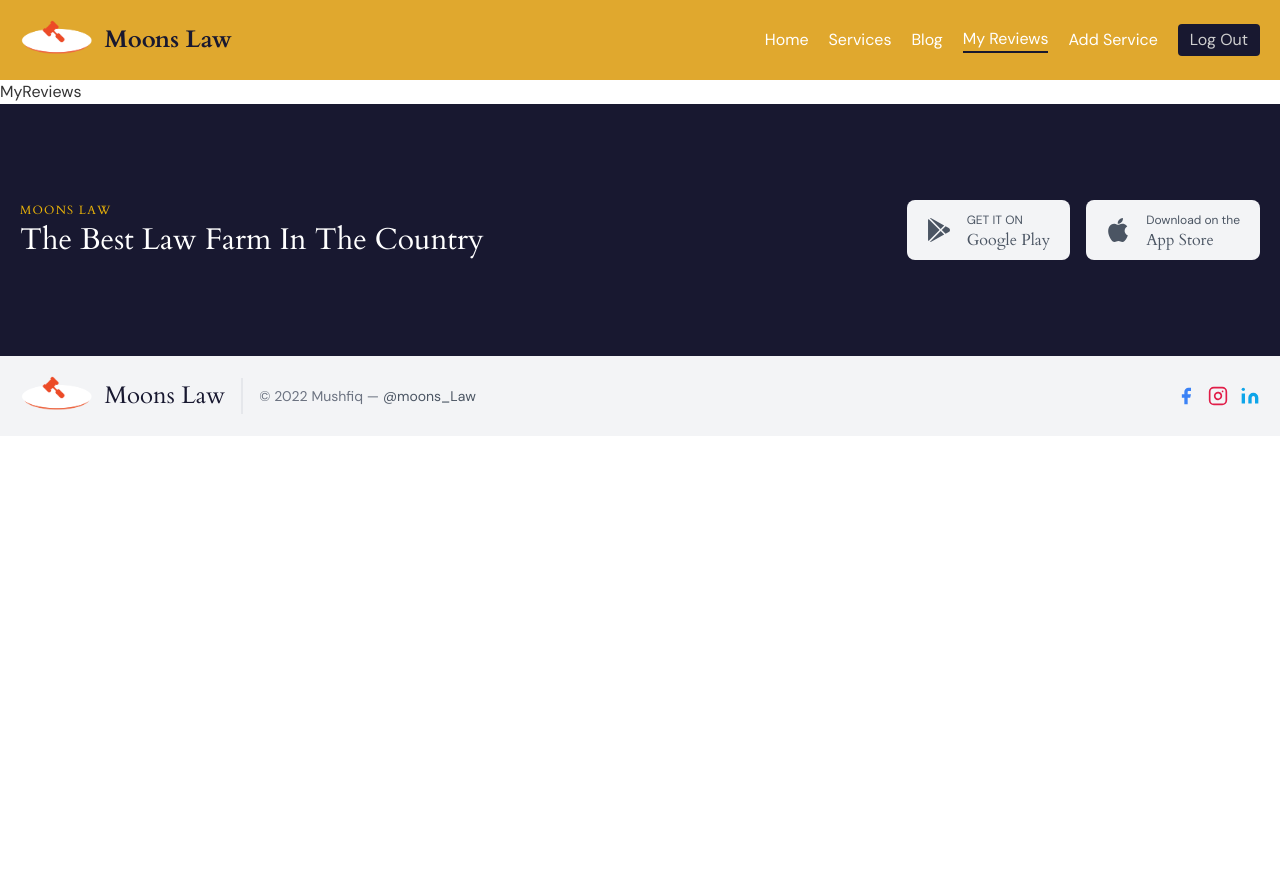
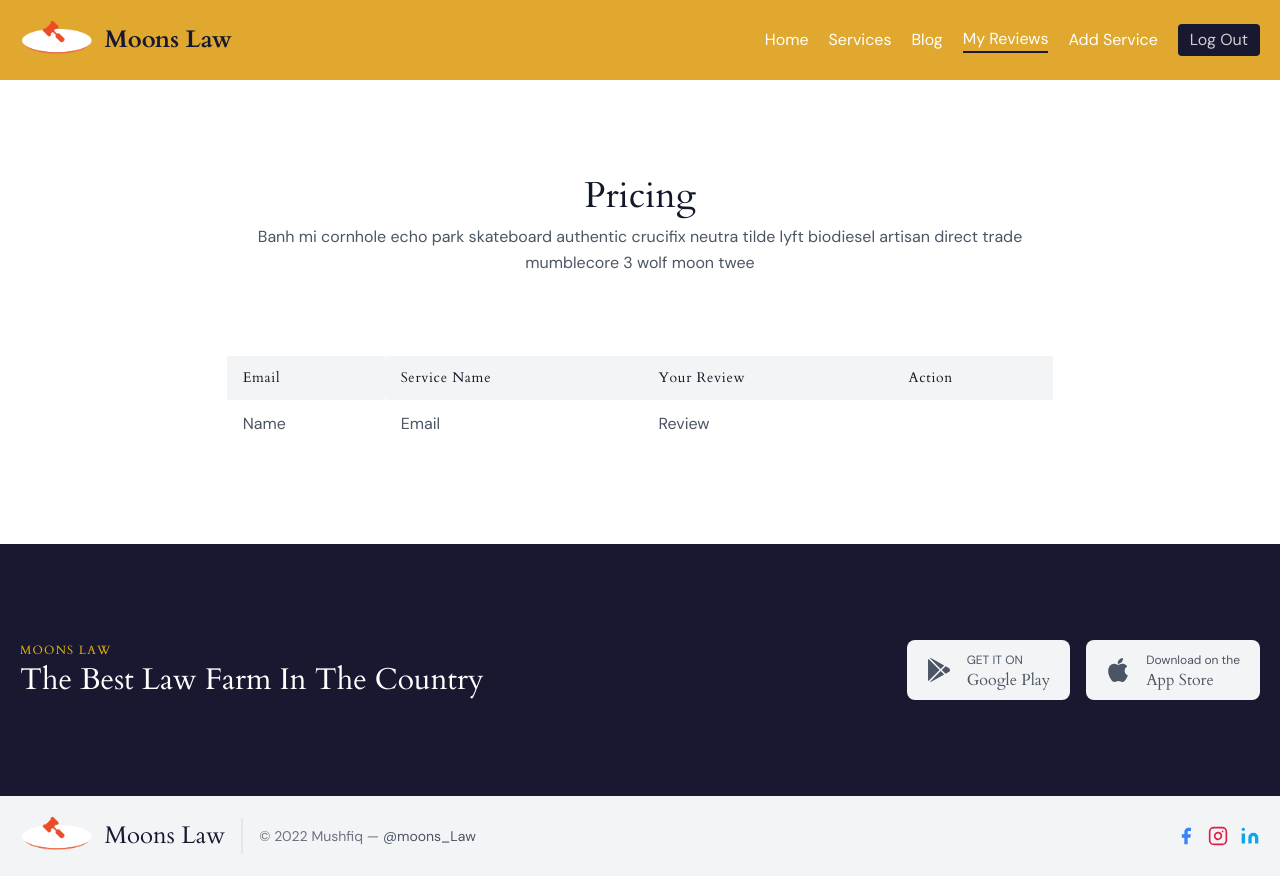
Before and after one commit to MushfiqMoon/moons-law-client, a React (Create React App) app in the folder moons-law/: page /my-services in a window 1280 px wide. Before the commit the page ends 800 px from the top, so only its background shows below. Built offline with nearby package versions, Linux system fonts and the light colour scheme; no server answers; sample sign-in values are in the browser's storage.

Commit message:
my review page desing done

```diff
--- a/moons-law/src/pages/MyReviews.js
+++ b/moons-law/src/pages/MyReviews.js
@@ -2,7 +2,37 @@ import React from 'react'
 
 const MyReviews = () => {
   return (
-    <div>MyReviews</div>
+    <>
+
+      <section className="text-gray-600 body-font">
+        <div className="container px-5 py-24 mx-auto">
+          <div className="flex flex-col text-center w-full mb-20">
+            <h1 className="sm:text-4xl text-3xl font-medium title-font mb-2 text-gray-900">Pricing</h1>
+            <p className="lg:w-2/3 mx-auto leading-relaxed text-base">Banh mi cornhole echo park skateboard authentic crucifix neutra tilde lyft biodiesel artisan direct trade mumblecore 3 wolf moon twee</p>
+          </div>
+          <div className="lg:w-2/3 w-full mx-auto overflow-auto">
+            <table className="table-auto w-full text-left whitespace-no-wrap">
+              <thead>
+                <tr>
+                  <th className="px-4 py-3 title-font tracking-wider font-medium text-gray-900 text-sm bg-gray-100">Email</th>
+                  <th className="px-4 py-3 title-font tracking-wider font-medium text-gray-900 text-sm bg-gray-100 rounded-tl rounded-bl">Service Name</th>
+                  <th className="px-4 py-3 title-font tracking-wider font-medium text-gray-900 text-sm bg-gray-100">Your Review</th>
+                  <th className="px-4 py-3 title-font tracking-wider font-medium text-gray-900 text-sm bg-gray-100">Action</th>
+                </tr>
+              </thead>
+              <tbody>
+                <tr>
+                  <td className="px-4 py-3">Name</td>
+                  <td className="px-4 py-3">Email</td>
+                  <td className="px-4 py-3">Review</td>
+                </tr>
+              </tbody>
+            </table>
+          </div>
+        </div>
+      </section>
+
+    </>
   )
 }
 
```
